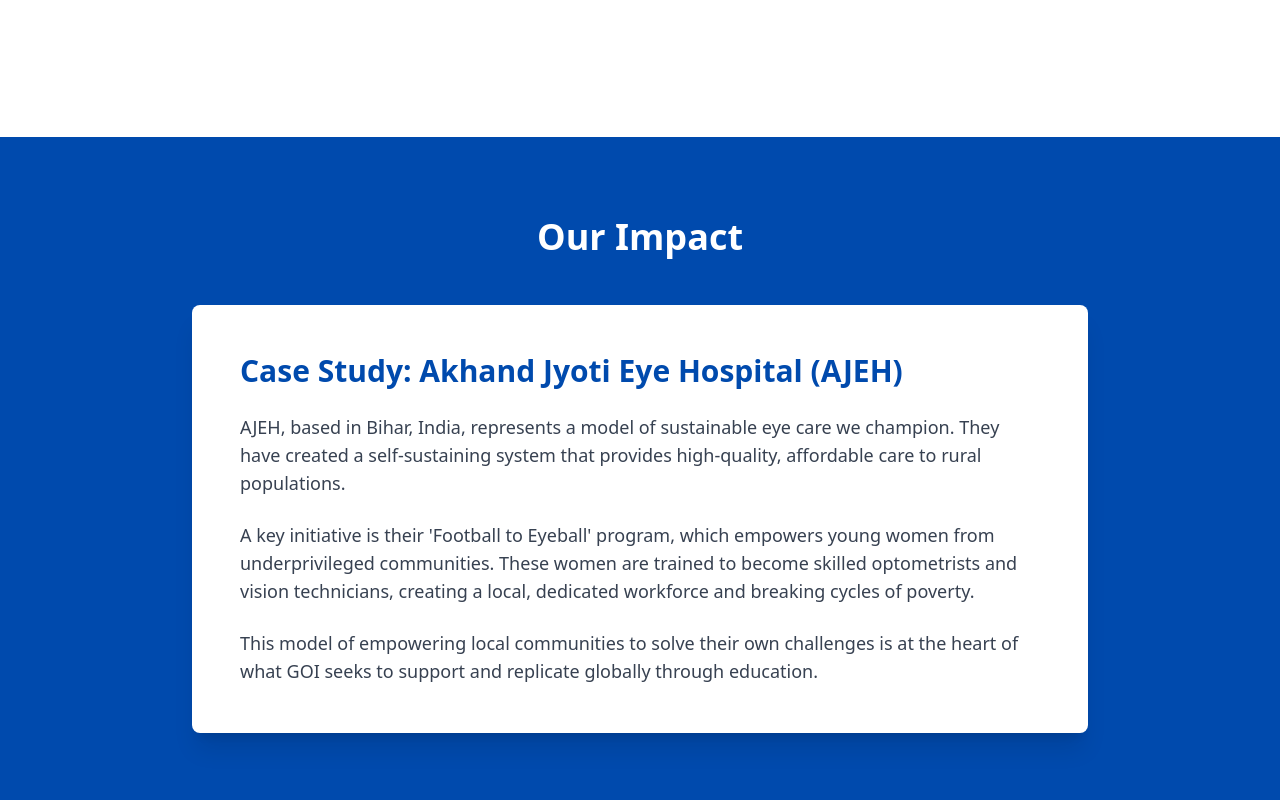
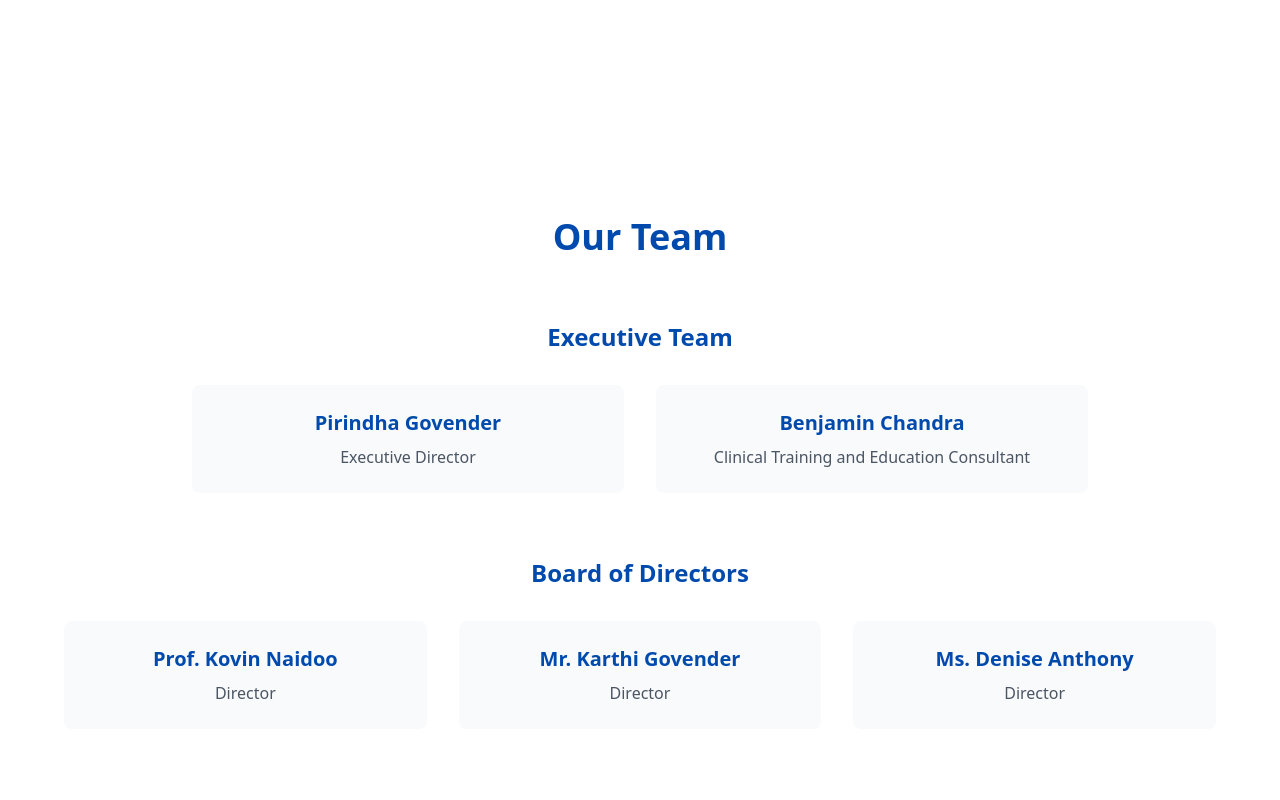
Before and after one commit to BenjiGOI/goi-website, a plain HTML site: page index.html in a window 1280 px wide. Shown: the part 1800-2600 px from the top of the page. Drawn offline with nearby package versions, Linux system fonts and the light colour scheme.

Commit message:
Remove Impact Section and Add Our Team Section

```diff
--- a/index.html
+++ b/index.html
@@ -137,29 +137,44 @@
 
         <!-- About Section -->
         <section id="about" class="py-20 bg-white">
-        <!-- Our Impact Section -->
-        <section class="py-20 bg-deep-blue">
+        <!-- Our Team Section -->
+        <section class="py-20 bg-white">
             <div class="max-w-7xl mx-auto px-4 sm:px-6 lg:px-8">
-                <div class="text-center mb-12">
-                    <h3 class="text-3xl md:text-4xl font-bold text-white mb-8">Our Impact</h3>
+                <div class="text-center mb-16">
+                    <h3 class="text-3xl md:text-4xl font-bold text-deep-blue mb-4">Our Team</h3>
                 </div>
 
-                <!-- Case Study Card -->
-                <div class="max-w-4xl mx-auto bg-white rounded-lg shadow-xl p-8 md:p-12">
-                    <h4 class="text-2xl md:text-3xl font-bold text-deep-blue mb-6">Case Study: Akhand Jyoti Eye Hospital (AJEH)</h4>
+                <!-- Executive Team -->
+                <div class="mb-16">
+                    <h4 class="text-2xl font-semibold text-deep-blue mb-8 text-center">Executive Team</h4>
+                    <div class="grid md:grid-cols-2 gap-8 max-w-4xl mx-auto">
+                        <div class="text-center p-6 rounded-lg bg-gray-50">
+                            <h5 class="text-xl font-bold text-deep-blue mb-2">Pirindha Govender</h5>
+                            <p class="text-gray-600">Executive Director</p>
+                        </div>
+                        <div class="text-center p-6 rounded-lg bg-gray-50">
+                            <h5 class="text-xl font-bold text-deep-blue mb-2">Benjamin Chandra</h5>
+                            <p class="text-gray-600">Clinical Training and Education Consultant</p>
+                        </div>
+                    </div>
+                </div>
 
-                    <div class="space-y-6 text-gray-700 leading-relaxed">
-                        <p class="text-lg">
-                            AJEH, based in Bihar, India, represents a model of sustainable eye care we champion. They have created a self-sustaining system that provides high-quality, affordable care to rural populations.
-                        </p>
-
-                        <p class="text-lg">
-                            A key initiative is their 'Football to Eyeball' program, which empowers young women from underprivileged communities. These women are trained to become skilled optometrists and vision technicians, creating a local, dedicated workforce and breaking cycles of poverty.
-                        </p>
-
-                        <p class="text-lg">
-                            This model of empowering local communities to solve their own challenges is at the heart of what GOI seeks to support and replicate globally through education.
-                        </p>
+                <!-- Board of Directors -->
+                <div>
+                    <h4 class="text-2xl font-semibold text-deep-blue mb-8 text-center">Board of Directors</h4>
+                    <div class="grid md:grid-cols-3 gap-8 max-w-6xl mx-auto">
+                        <div class="text-center p-6 rounded-lg bg-gray-50">
+                            <h5 class="text-xl font-bold text-deep-blue mb-2">Prof. Kovin Naidoo</h5>
+                            <p class="text-gray-600">Director</p>
+                        </div>
+                        <div class="text-center p-6 rounded-lg bg-gray-50">
+                            <h5 class="text-xl font-bold text-deep-blue mb-2">Mr. Karthi Govender</h5>
+                            <p class="text-gray-600">Director</p>
+                        </div>
+                        <div class="text-center p-6 rounded-lg bg-gray-50">
+                            <h5 class="text-xl font-bold text-deep-blue mb-2">Ms. Denise Anthony</h5>
+                            <p class="text-gray-600">Director</p>
+                        </div>
                     </div>
                 </div>
             </div>
```
